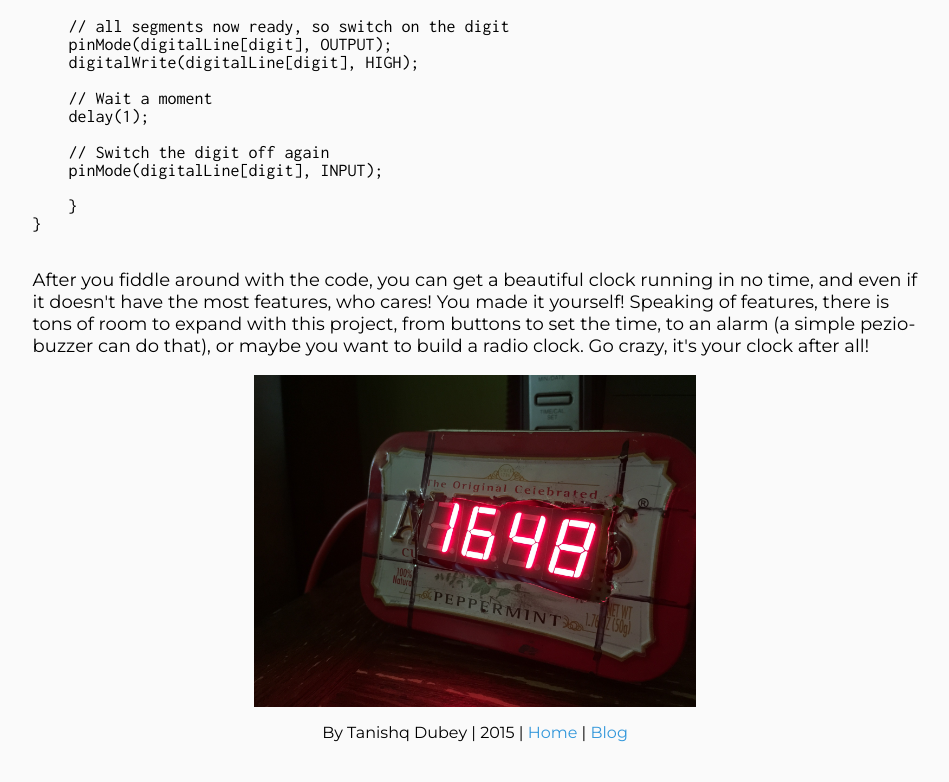
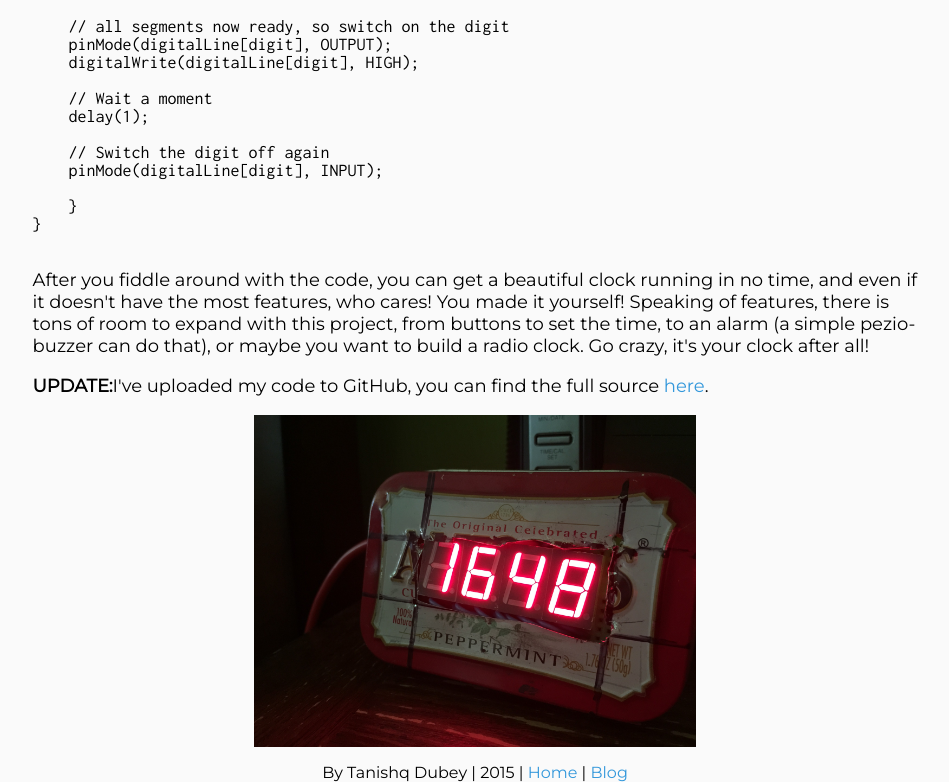
Before and after one commit to tanishq-dubey/tanishq-dubey.github.io, a plain HTML site: page blog/posts/making-an-arduino-clock.html in a window 1280 px wide. Shown: the part 5438-6220 px from the top of the page, without its empty margins (165-1114 px from the left). Before the commit the page ends 6180 px from the top, so only its background shows below. Drawn offline with Linux system fonts and the light colour scheme.

Commit message:
Article Update

```diff
--- a/blog/posts/making-an-arduino-clock.html
+++ b/blog/posts/making-an-arduino-clock.html
@@ -165,6 +165,9 @@ void loop() {
 }
                     </pre>
                 <p>After you fiddle around with the code, you can get a beautiful clock running in no time, and even if it doesn't have the most features, who cares! You made it yourself! Speaking of features, there is tons of room to expand with this project, from buttons to set the time, to an alarm (a simple pezio-buzzer can do that), or maybe you want to build a radio clock. Go crazy, it's your clock after all!</p>
+                <p><strong>UPDATE:</strong>I've uploaded my code to GitHub, you
+                can find the full source <a
+                        href="https://github.com/tanishq-dubey/personalprojects/tree/master/Arduino%20Clock">here</a>.</p>
                 <div id="holdImage">
                 <a href="../../static/clockBlogPostSrc/working.JPG">
                 <img id="largeImage" src="../../static/clockBlogPostSrc/working.JPG" title="Probably should have used a sharper knife to cut that out...">
```
